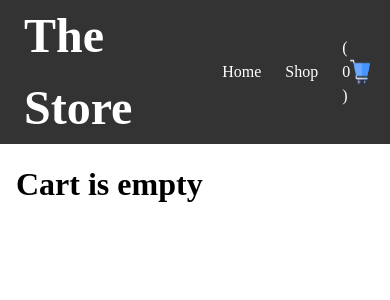
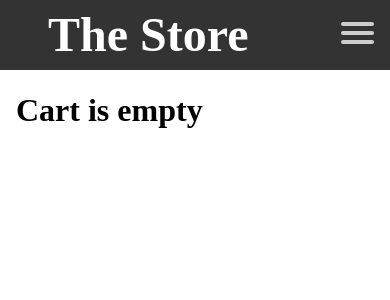
Before and after one commit to singhalex/shopping-cart, a React (Vite) app: page /cart in a window 390 px wide. Shown: the top 300 px of the page. Built offline with nearby package versions, Linux system fonts and the light colour scheme.

Commit message:
Make NavBar responsive
Changed the Links to NavLinks from the react router in order to add
styling to the links to indicate which page the user is on.

At smaller screen sizes, the links collapse into a hamburger menu which
slides in from the side.

```diff
--- a/src/components/App.css
+++ b/src/components/App.css
@@ -73,3 +73,18 @@ select {
     scroll-behavior: auto !important;
   }
 }
+
+ul a.active {
+  /* color: blue; */
+  position: relative;
+}
+
+ul a.active::after {
+  content: "";
+  position: absolute;
+  bottom: -4px;
+  left: 0;
+  width: 100%;
+  height: 2px;
+  background-color: white;
+}
--- a/src/components/navBar/NavBar.jsx
+++ b/src/components/navBar/NavBar.jsx
@@ -1,25 +1,53 @@
-import { Link } from "react-router-dom";
+import { NavLink } from "react-router-dom";
 import styles from "./NavBar.module.css";
 import PropTypes from "prop-types";
+import { useState } from "react";
 
 const NavBar = ({ total }) => {
+  const [showNav, setShowNav] = useState(false);
+
+  const handleShowNavBar = () => {
+    console.log("click");
+    setShowNav(!showNav);
+  };
+
   return (
-    <nav className={styles.nav}>
+    <nav className={styles.navbar}>
+      <div className={styles.container}>
+        <div className={styles.logo}>
           <h1 className={styles.siteTitle}>The Store</h1>
+        </div>
+        <div className={styles.menuIcon} onClick={handleShowNavBar}>
+          <span></span>
+          <span></span>
+          <span></span>
+        </div>
+        <div className={`${styles.navElements} ${showNav && styles.active}`}>
           <ul>
             <li>
-          <Link to="home">Home</Link>
+              <NavLink to="home" onClick={handleShowNavBar}>
+                Home
+              </NavLink>
             </li>
             <li>
-          <Link to="shop">Shop</Link>
+              <NavLink to="shop" onClick={handleShowNavBar}>
+                Shop
+              </NavLink>
             </li>
             <li>
-          <Link to="cart">
+              <NavLink to="cart" onClick={handleShowNavBar}>
+                <div className={styles.cart}>
                   ( {total.numItems} )
-            <img className={styles.cartIcon} src="/shopping-cart.png"></img>
-          </Link>
+                  <img
+                    className={styles.cartIcon}
+                    src="/shopping-cart.png"
+                  ></img>
+                </div>
+              </NavLink>
             </li>
           </ul>
+        </div>
+      </div>
     </nav>
   );
 };
--- a/src/components/navBar/NavBar.module.css
+++ b/src/components/navBar/NavBar.module.css
@@ -1,38 +1,118 @@
+.cart {
+  display: flex;
+}
+
 .cartIcon {
   height: 1.75rem;
 }
 
-.nav {
-  background-color: #333;
-  color: white;
+.container {
+  max-width: 100rem;
+  margin: 0 auto;
+  padding: 0 1rem;
   display: flex;
   justify-content: space-between;
-  align-items: stretch;
-  gap: 2rem;
-  padding: 0 1.5rem;
+  align-items: center;
+  height: 100%;
 }
 
-.nav .siteTitle {
-  font-size: 3rem;
+.navbar {
+  height: 70px;
+  background-color: #333;
+  position: relative;
 }
 
-.nav ul {
-  padding: 0;
-  margin: 0;
-  list-style: none;
-  display: flex;
-  gap: 1rem;
+.logo {
+  margin-left: 2rem;
+  color: white;
+  font-size: 2rem;
 }
 
-.nav a {
-  color: inherit;
-  text-decoration: none;
-  height: 100%;
+.navElements ul {
   display: flex;
+  justify-content: space-between;
   align-items: center;
-  padding: 0.25rem;
+  list-style: none;
 }
 
-.nav li:hover {
-  background-color: #777;
+.navElements ul li {
+  margin-right: 3rem;
 }
+
+.navElements ul a {
+  font-size: 1.25rem;
+  color: white;
+  text-decoration: none;
+}
+
+.navElements ul a.active {
+  border: 1px solid red;
+  color: blue;
+  position: relative;
+}
+
+.menuIcon {
+  display: none;
+}
+
+.menuIcon span {
+  display: block;
+  width: 33px;
+  height: 4px;
+  margin-bottom: 5px;
+  position: relative;
+
+  background: #cdcdcd;
+  border-radius: 3px;
+}
+
+@media (max-width: 614px) {
+  .menuIcon {
+    display: block;
+    cursor: pointer;
+  }
+  .menuIcon span {
+    display: block;
+    width: 33px;
+    height: 4px;
+    margin-bottom: 5px;
+    position: relative;
+
+    background: #cdcdcd;
+    border-radius: 3px;
+  }
+
+  .menuIcon span:first-child {
+    transform-origin: 0% 0%;
+  }
+
+  .menuIcon span:nth-last-child(2) {
+    transform-origin: 0% 100%;
+  }
+
+  .navElements {
+    position: absolute;
+    right: 0;
+    top: 70px;
+    width: 0px;
+    background-color: #333;
+    height: calc(100vh);
+    transition: all 0.25s ease-in;
+    overflow: hidden;
+    z-index: 99;
+  }
+
+  .navElements.active {
+    width: 100%;
+  }
+
+  .navElements ul {
+    display: flex;
+    flex-direction: column;
+  }
+
+  .navElements ul li {
+    margin-right: unset;
+    margin-top: 2rem;
+  }
+}
```
Lines whose indentation alone changed are shown as unchanged.
